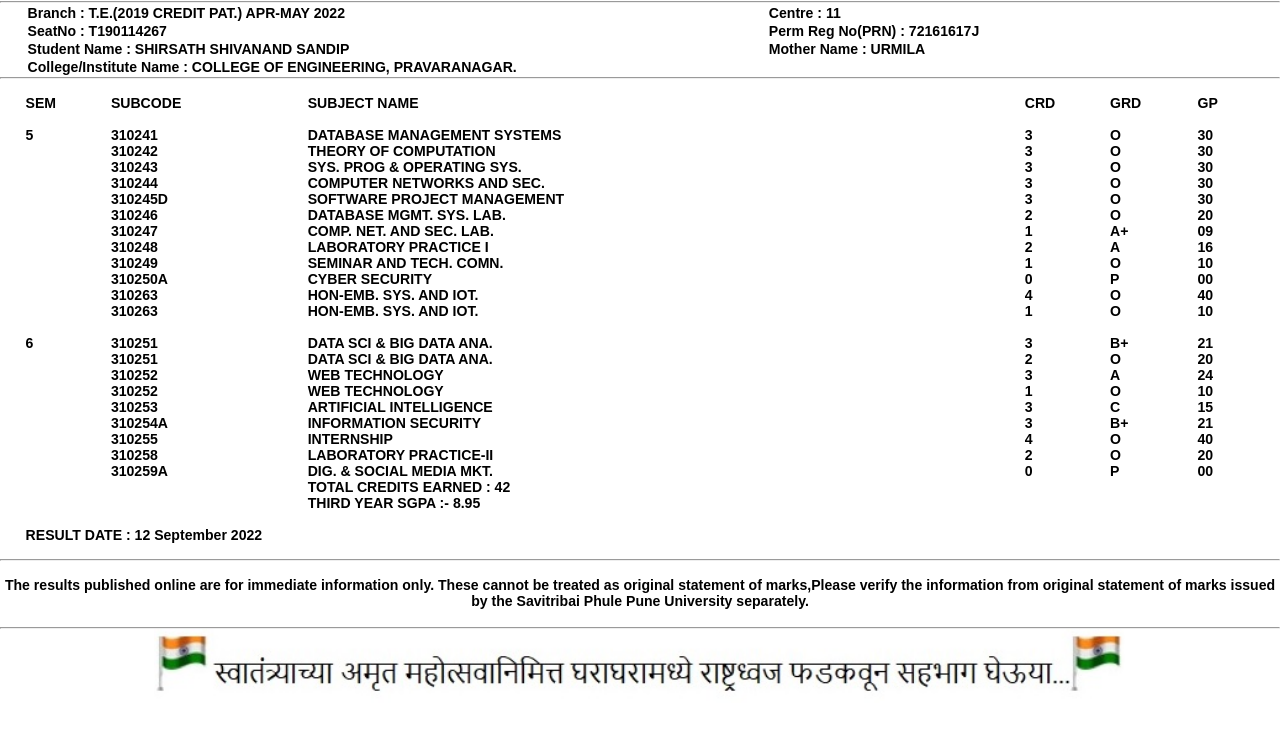
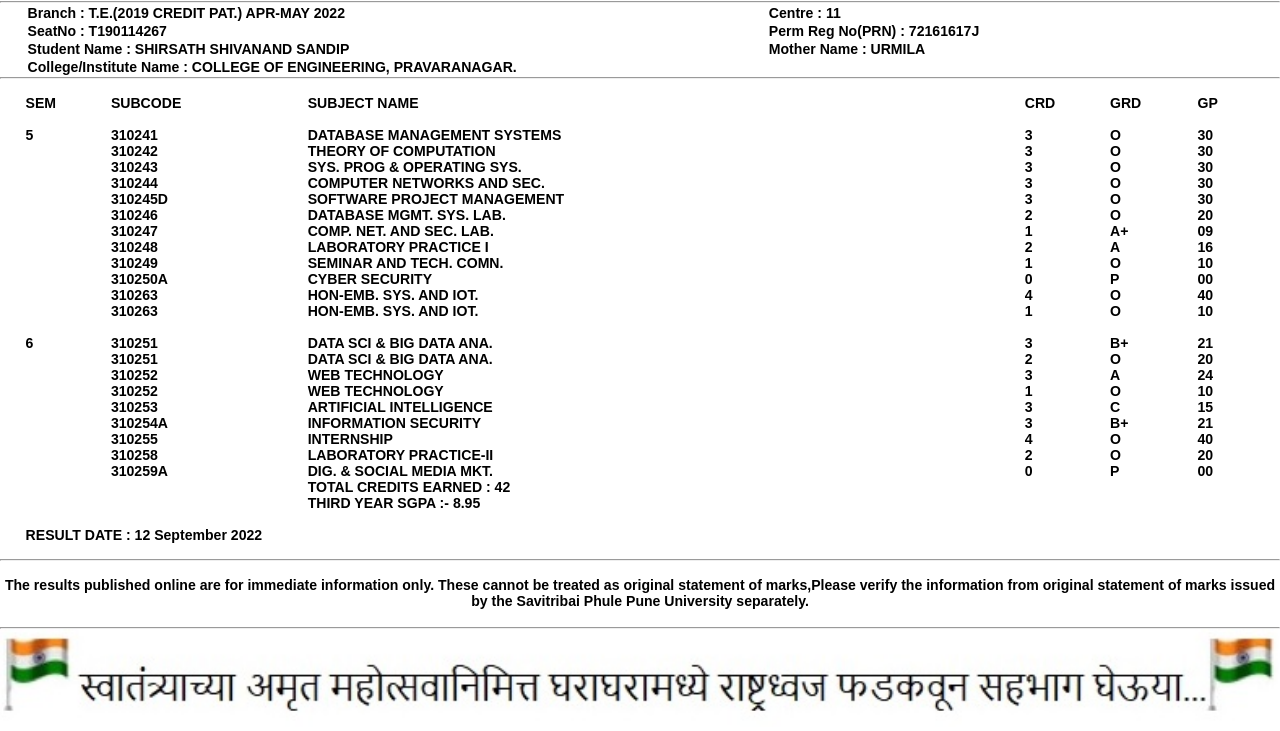
Before and after one commit to ShivaShirsath/Results, a plain HTML site: page results/te.html in a window 1280 px wide. Shown: the part 140-871 px from the top of the page. Before the commit the page ends 847 px from the top, so only its background shows below. Drawn offline with Linux system fonts and the light colour scheme.

Commit message:
Update te.html

```diff
--- a/results/te.html
+++ b/results/te.html
@@ -16,6 +16,9 @@
       }
       img + img {
         width: 10.6vw;
+      }
+      hr + img {
+        width: 100vw;
       }
       div + div {
         font-size: 1.1vmax;
```
